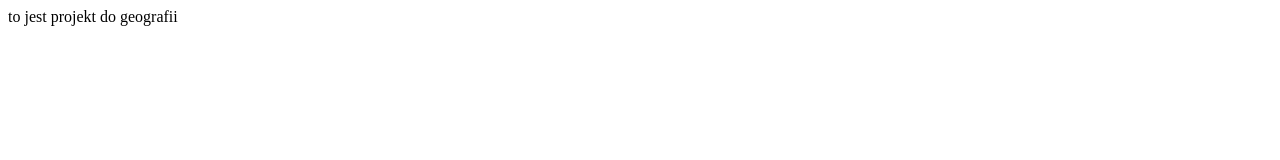
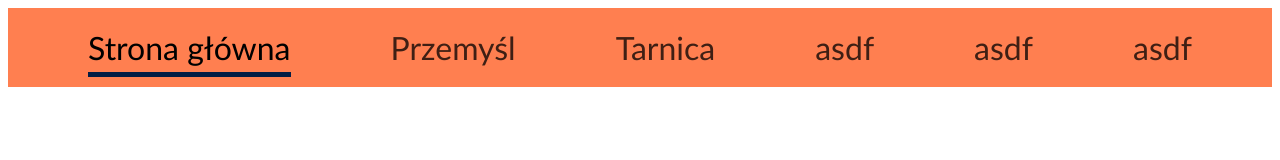
Before and after one commit to Overgeneralized/geografia-projekt, a plain HTML site: page index.html in a window 1280 px wide. Drawn offline with Linux system fonts and the light colour scheme.

Commit message:
basic start for navbar and boilerplate

```diff
--- a/index.html
+++ b/index.html
@@ -1 +1,18 @@
-to jest projekt do geografii
+<!DOCTYPE html>
+<html lang="pl">
+<head>
+    <meta charset="UTF-8">
+    <title>Nalot podróże</title>
+</head>
+<body>
+    <div id="navbar">
+        <a class="navlink" id="selectednavlink">Strona główna</a>
+        <a class="navlink">Przemyśl</a>
+        <a class="navlink">Tarnica</a>
+        <a class="navlink">asdf</a>
+        <a class="navlink">asdf</a>
+        <a class="navlink">asdf</a>
+    </div>
+</body>
+<link rel="stylesheet" href="style.css">
+</html>
--- /dev/null
+++ b/style.css
@@ -0,0 +1,39 @@
+body {
+    font-family: 'Trebuchet MS', 'Lucida Sans Unicode', 'Lucida Grande', 'Lucida Sans', Arial, sans-serif;
+}
+
+#navbar {
+    width: 100%;
+    background-color: coral;
+    display: flex;
+    justify-content: space-evenly;
+    flex-wrap: wrap;
+}
+
+.navlink {
+    padding: 20px 0px;
+    margin: 0px 20px;
+    position: relative;
+    opacity: 0.75;
+    font-size: xx-large;
+}
+
+.navlink:hover, #selectednavlink {
+    opacity: 1;
+}
+
+.navlink::before {
+    transition: 300ms;
+    height: 5px;
+    content: "";
+    position: absolute;
+    background-color: #031D44;
+    width: 100%;
+    bottom: 5px;
+    opacity: 0;
+}
+
+.navlink:hover::before, #selectednavlink::before {
+    bottom: 10px;
+    opacity: 1;
+}
```
